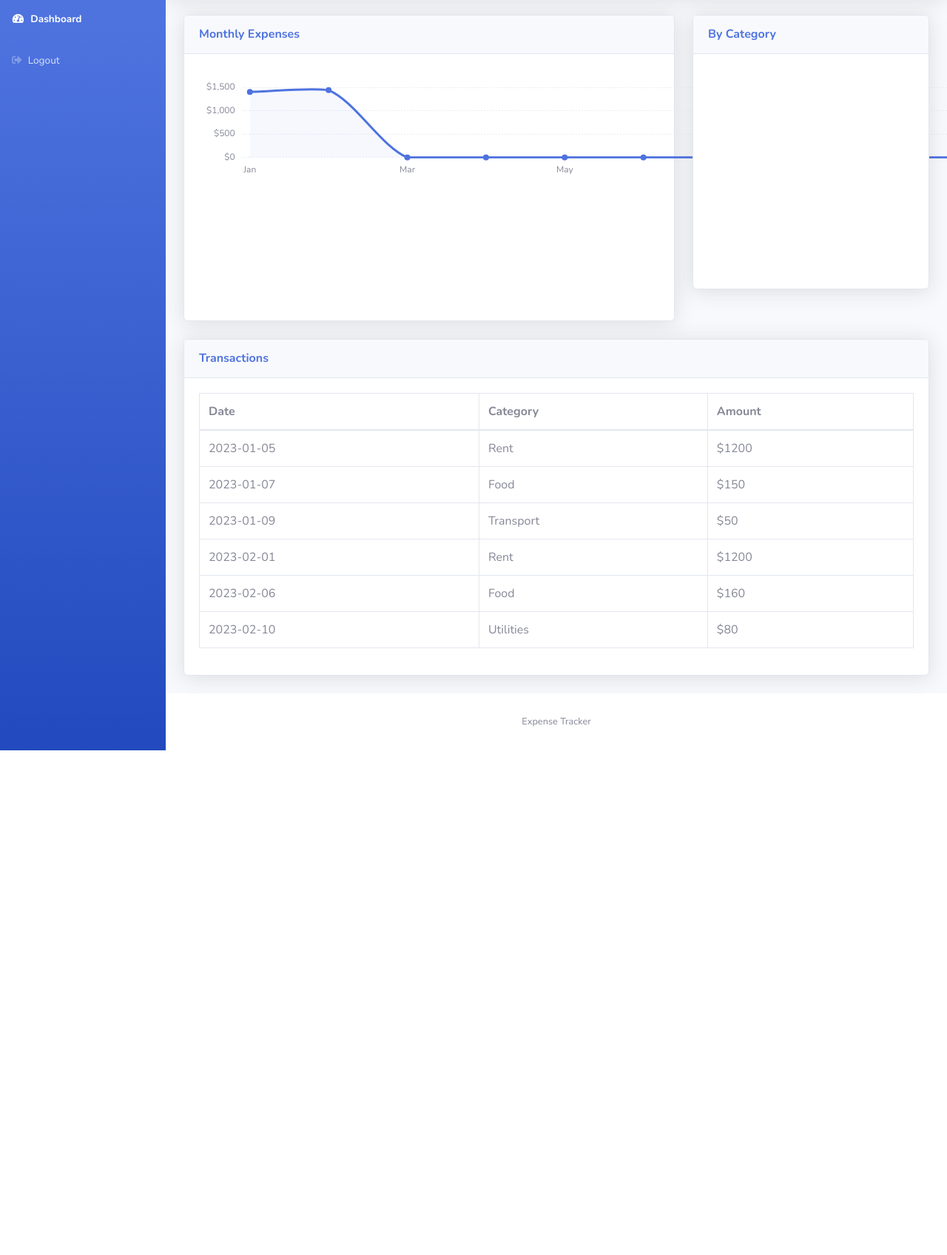
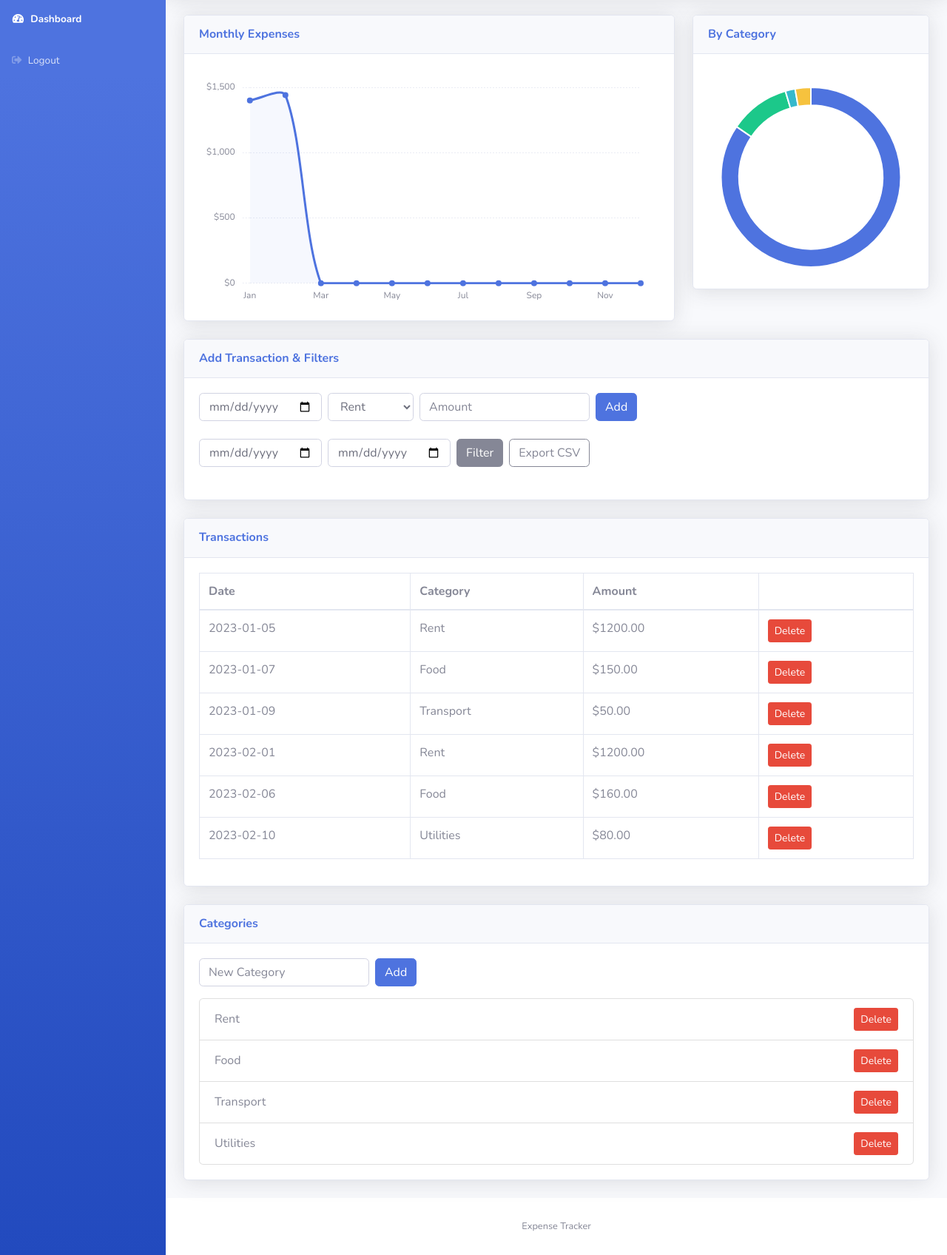
Before and after one commit to JoseModi97/ExpenseTracker, a website with bundled scripts: page index.html in a window 1280 px wide. Shown: the part 74-1770 px from the top of the page at 74% size. Before the commit the page ends 1088 px from the top, so only its background shows below. Built offline with nearby package versions, Linux system fonts and the light colour scheme; sample sign-in values are in the browser's storage.

Commit message:
Add expense management features

```diff
--- a/index.html
+++ b/index.html
@@ -71,6 +71,25 @@
                     </div>
                     <div class="card shadow mb-4">
                         <div class="card-header py-3">
+                            <h6 class="m-0 font-weight-bold text-primary">Add Transaction &amp; Filters</h6>
+                        </div>
+                        <div class="card-body">
+                            <form id="transactionForm" class="form-inline mb-3">
+                                <input type="date" class="form-control mr-sm-2 mb-2" id="transDate" required>
+                                <select id="transCategory" class="form-control mr-sm-2 mb-2"></select>
+                                <input type="number" class="form-control mr-sm-2 mb-2" id="transAmount" placeholder="Amount" step="0.01" required>
+                                <button type="submit" class="btn btn-primary mb-2">Add</button>
+                            </form>
+                            <div class="form-inline mb-3">
+                                <input type="date" class="form-control mr-sm-2 mb-2" id="filterStart">
+                                <input type="date" class="form-control mr-sm-2 mb-2" id="filterEnd">
+                                <button type="button" class="btn btn-secondary mb-2" id="applyFilter">Filter</button>
+                                <button type="button" class="btn btn-outline-secondary mb-2 ml-sm-2" id="exportCsv">Export CSV</button>
+                            </div>
+                        </div>
+                    </div>
+                    <div class="card shadow mb-4">
+                        <div class="card-header py-3">
                             <h6 class="m-0 font-weight-bold text-primary">Transactions</h6>
                         </div>
                         <div class="card-body">
@@ -81,11 +100,24 @@
                                             <th>Date</th>
                                             <th>Category</th>
                                             <th>Amount</th>
+                                            <th></th>
                                         </tr>
                                     </thead>
                                     <tbody></tbody>
                                 </table>
                             </div>
+                        </div>
+                    </div>
+                    <div class="card shadow mb-4">
+                        <div class="card-header py-3">
+                            <h6 class="m-0 font-weight-bold text-primary">Categories</h6>
+                        </div>
+                        <div class="card-body">
+                            <form id="categoryForm" class="form-inline mb-3">
+                                <input type="text" class="form-control mr-sm-2" id="categoryName" placeholder="New Category" required>
+                                <button type="submit" class="btn btn-primary">Add</button>
+                            </form>
+                            <ul id="categoryList" class="list-group"></ul>
                         </div>
                     </div>
                 </div>
@@ -112,22 +144,6 @@
     <script src="vendor/chart.js/Chart.min.js"></script>
     <script src="js/demo/chart-area-demo.js"></script>
     <script src="js/demo/chart-pie-demo.js"></script>
-    <script>
-        var tbody = document.querySelector('#transactionTable tbody');
-        transactions.forEach(function(t){
-            var tr = document.createElement('tr');
-            var tdDate = document.createElement('td');
-            tdDate.textContent = t.date;
-            var tdCat = document.createElement('td');
-            var cat = categories.find(function(c){ return c.id === t.category; });
-            tdCat.textContent = cat ? cat.name : '';
-            var tdAmt = document.createElement('td');
-            tdAmt.textContent = '$' + t.amount;
-            tr.appendChild(tdDate);
-            tr.appendChild(tdCat);
-            tr.appendChild(tdAmt);
-            tbody.appendChild(tr);
-        });
-    </script>
+    <script src="js/app.js"></script>
 </body>
 </html>
--- /dev/null
+++ b/js/app.js
@@ -0,0 +1,184 @@
+// Expense management functions
+var transactionsTable;
+
+function initData() {
+  if (localStorage.getItem('transactions')) {
+    transactions = JSON.parse(localStorage.getItem('transactions'));
+  }
+  if (localStorage.getItem('categories')) {
+    categories = JSON.parse(localStorage.getItem('categories'));
+  }
+}
+
+function saveData() {
+  localStorage.setItem('transactions', JSON.stringify(transactions));
+  localStorage.setItem('categories', JSON.stringify(categories));
+}
+
+function renderCategoryOptions() {
+  var select = document.getElementById('transCategory');
+  if (!select) return;
+  select.innerHTML = '';
+  categories.forEach(function (c) {
+    var opt = document.createElement('option');
+    opt.value = c.id;
+    opt.textContent = c.name;
+    select.appendChild(opt);
+  });
+}
+
+function renderCategories() {
+  var list = document.getElementById('categoryList');
+  if (!list) return;
+  list.innerHTML = '';
+  categories.forEach(function (c) {
+    var li = document.createElement('li');
+    li.className = 'list-group-item d-flex justify-content-between align-items-center';
+    li.textContent = c.name;
+    var btn = document.createElement('button');
+    btn.className = 'btn btn-sm btn-danger';
+    btn.textContent = 'Delete';
+    btn.addEventListener('click', function () {
+      deleteCategory(c.id);
+    });
+    li.appendChild(btn);
+    list.appendChild(li);
+  });
+}
+
+function renderTransactions(data) {
+  var tbody = document.querySelector('#transactionTable tbody');
+  tbody.innerHTML = '';
+  (data || transactions).forEach(function (t) {
+    var tr = document.createElement('tr');
+    var tdDate = document.createElement('td');
+    tdDate.textContent = t.date;
+    var tdCat = document.createElement('td');
+    var cat = categories.find(function (c) { return c.id === t.category; });
+    tdCat.textContent = cat ? cat.name : '';
+    var tdAmt = document.createElement('td');
+    tdAmt.textContent = '$' + t.amount.toFixed(2);
+    var tdDel = document.createElement('td');
+    var btn = document.createElement('button');
+    btn.className = 'btn btn-sm btn-danger';
+    btn.textContent = 'Delete';
+    btn.addEventListener('click', function () {
+      deleteTransaction(t.id);
+    });
+    tdDel.appendChild(btn);
+    tr.appendChild(tdDate);
+    tr.appendChild(tdCat);
+    tr.appendChild(tdAmt);
+    tr.appendChild(tdDel);
+    tbody.appendChild(tr);
+  });
+}
+
+function addTransaction(date, categoryId, amount) {
+  var id = transactions.length ? transactions[transactions.length - 1].id + 1 : 1;
+  transactions.push({ id: id, date: date, category: parseInt(categoryId), amount: parseFloat(amount) });
+  saveData();
+  checkBudgets(date, categoryId);
+  applyFilters();
+}
+
+function deleteTransaction(id) {
+  transactions = transactions.filter(function (t) { return t.id !== id; });
+  saveData();
+  applyFilters();
+}
+
+function addCategory(name) {
+  var id = categories.length ? categories[categories.length - 1].id + 1 : 1;
+  categories.push({ id: id, name: name });
+  saveData();
+  renderCategoryOptions();
+  renderCategories();
+}
+
+function deleteCategory(id) {
+  categories = categories.filter(function (c) { return c.id !== id; });
+  transactions = transactions.filter(function (t) { return t.category !== id; });
+  saveData();
+  renderCategoryOptions();
+  renderCategories();
+  applyFilters();
+}
+
+function applyFilters() {
+  var start = document.getElementById('filterStart').value;
+  var end = document.getElementById('filterEnd').value;
+  var filtered = transactions.filter(function (t) {
+    if (start && t.date < start) return false;
+    if (end && t.date > end) return false;
+    return true;
+  });
+  renderTransactions(filtered);
+  renderAreaChart(filtered);
+  renderPieChart(filtered);
+}
+
+function checkBudgets(date, categoryId) {
+  var month = date.slice(0, 7);
+  var monthlyTotal = transactions.filter(function (t) { return t.date.slice(0, 7) === month; })
+    .reduce(function (s, t) { return s + t.amount; }, 0);
+  if (monthlyTotal > budgets.monthly) {
+    alert('Monthly budget exceeded!');
+  }
+  var catTotal = transactions.filter(function (t) { return t.category === parseInt(categoryId) && t.date.slice(0, 7) === month; })
+    .reduce(function (s, t) { return s + t.amount; }, 0);
+  var limit = budgets.categories[categoryId];
+  if (limit && catTotal > limit) {
+    alert('Budget for category exceeded!');
+  }
+}
+
+function exportCsv() {
+  var rows = [['Date', 'Category', 'Amount']];
+  var tbody = document.querySelector('#transactionTable tbody').children;
+  for (var i = 0; i < tbody.length; i++) {
+    var cells = tbody[i].children;
+    rows.push([cells[0].textContent, cells[1].textContent, cells[2].textContent]);
+  }
+  var csvContent = rows.map(function (r) { return r.join(','); }).join('\n');
+  var blob = new Blob([csvContent], { type: 'text/csv;charset=utf-8;' });
+  var link = document.createElement('a');
+  link.href = URL.createObjectURL(blob);
+  link.download = 'transactions.csv';
+  link.style.display = 'none';
+  document.body.appendChild(link);
+  link.click();
+  document.body.removeChild(link);
+}
+
+document.addEventListener('DOMContentLoaded', function () {
+  initData();
+  renderCategoryOptions();
+  renderCategories();
+  applyFilters();
+
+  var transForm = document.getElementById('transactionForm');
+  if (transForm) {
+    transForm.addEventListener('submit', function (e) {
+      e.preventDefault();
+      addTransaction(
+        document.getElementById('transDate').value,
+        document.getElementById('transCategory').value,
+        document.getElementById('transAmount').value
+      );
+      transForm.reset();
+    });
+  }
+
+  var catForm = document.getElementById('categoryForm');
+  if (catForm) {
+    catForm.addEventListener('submit', function (e) {
+      e.preventDefault();
+      addCategory(document.getElementById('categoryName').value);
+      catForm.reset();
+    });
+  }
+
+  document.getElementById('applyFilter').addEventListener('click', applyFilters);
+  document.getElementById('exportCsv').addEventListener('click', exportCsv);
+});
--- a/js/data.js
+++ b/js/data.js
@@ -15,6 +15,16 @@ var transactions = [
   { id: 6, date: '2023-02-10', category: 4, amount: 80 },
 ];
 
+var budgets = {
+  monthly: 2000,
+  categories: {
+    1: 1500,
+    2: 500,
+    3: 200,
+    4: 300
+  }
+};
+
 var users = [
   { email: 'admin@example.com', password: 'admin' }
 ];
--- a/js/demo/chart-area-demo.js
+++ b/js/demo/chart-area-demo.js
@@ -27,14 +27,16 @@ function number_format(number, decimals, dec_point, thousands_sep) {
   return s.join(dec);
 }
 
-// Area Chart Example
+var areaChart;
+function renderAreaChart(dataSet) {
   var ctx = document.getElementById("myAreaChart");
+  if (areaChart) areaChart.destroy();
   var monthTotals = new Array(12).fill(0);
-transactions.forEach(function(t){
+  dataSet.forEach(function(t){
     var m = new Date(t.date).getMonth();
     monthTotals[m] += t.amount;
   });
-var myLineChart = new Chart(ctx, {
+  areaChart = new Chart(ctx, {
     type: 'line',
     data: {
       labels: ["Jan", "Feb", "Mar", "Apr", "May", "Jun", "Jul", "Aug", "Sep", "Oct", "Nov", "Dec"],
@@ -121,3 +123,10 @@ var myLineChart = new Chart(ctx, {
     }
     }
   });
+}
+
+document.addEventListener('DOMContentLoaded', function(){
+  if (typeof transactions !== 'undefined') {
+    renderAreaChart(transactions);
+  }
+});
--- a/js/demo/chart-pie-demo.js
+++ b/js/demo/chart-pie-demo.js
@@ -2,14 +2,16 @@
 Chart.defaults.global.defaultFontFamily = 'Nunito', '-apple-system,system-ui,BlinkMacSystemFont,"Segoe UI",Roboto,"Helvetica Neue",Arial,sans-serif';
 Chart.defaults.global.defaultFontColor = '#858796';
 
-// Pie Chart Example
+var pieChart;
+function renderPieChart(dataSet){
   var ctx = document.getElementById("myPieChart");
+  if(pieChart) pieChart.destroy();
   var categoryLabels = categories.map(function(c){return c.name;});
   var categoryTotals = categories.map(function(c){
-  return transactions.filter(function(t){return t.category === c.id;})
+    return dataSet.filter(function(t){return t.category === c.id;})
       .reduce(function(sum, t){return sum + t.amount;}, 0);
   });
-var myPieChart = new Chart(ctx, {
+  pieChart = new Chart(ctx, {
     type: 'doughnut',
     data: {
       labels: categoryLabels,
@@ -38,3 +40,10 @@ var myPieChart = new Chart(ctx, {
       cutoutPercentage: 80,
     },
   });
+}
+
+document.addEventListener('DOMContentLoaded', function(){
+  if (typeof transactions !== 'undefined') {
+    renderPieChart(transactions);
+  }
+});
```
Lines whose indentation alone changed are shown as unchanged.
